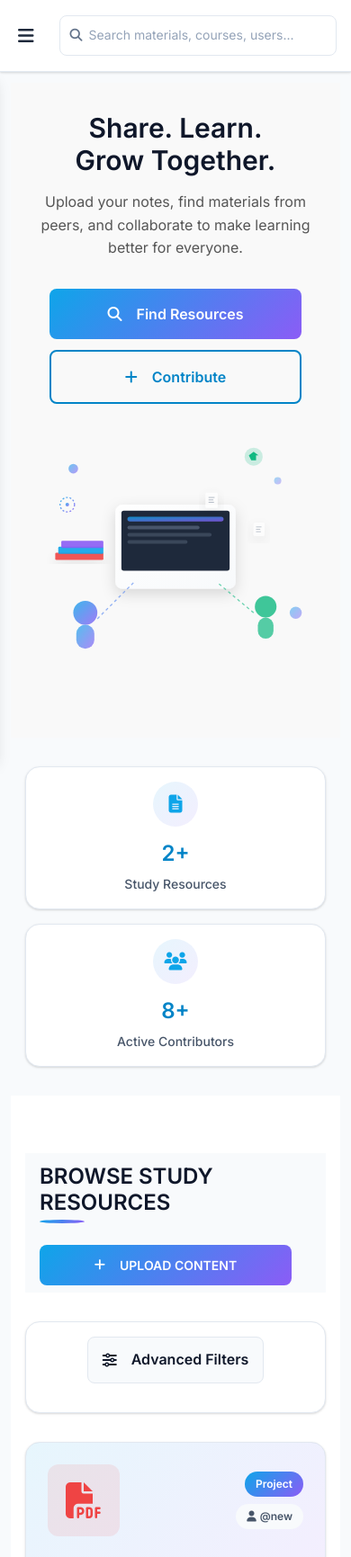
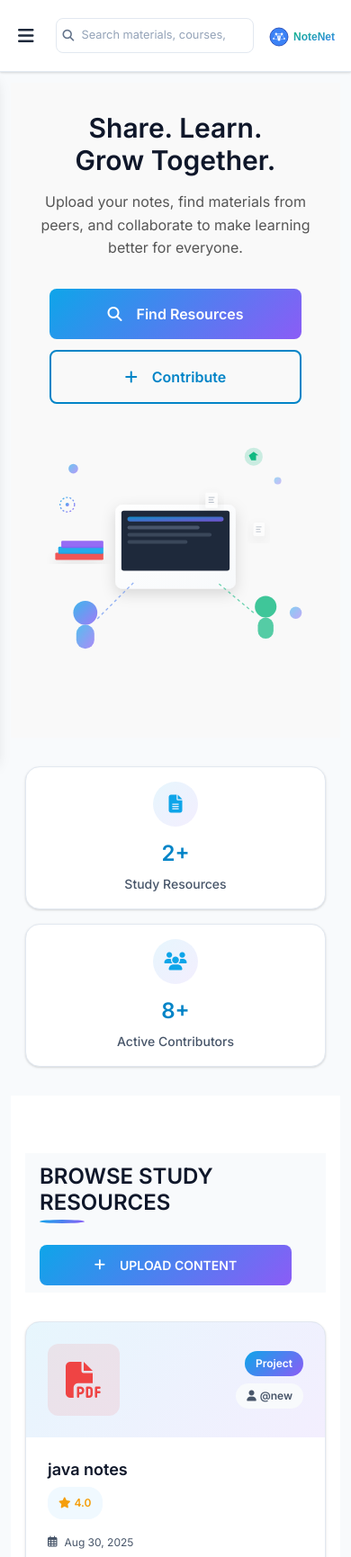
Before and after one commit to vivekkantariya/StudMate, a Django app: page / in a window 390 px wide. Shown: the top 1731 px of the page at 90% size. Run offline with Django 5.2, Linux system fonts and the light colour scheme; a user stored in the database is signed in; data comes from the database, SQL or seed files in the repository; both versions use the stored data as it was after the commit.

Commit message:
home desgin updated

```diff
--- a/content/templates/content/home.html
+++ b/content/templates/content/home.html
@@ -68,7 +68,7 @@
     </div>
 
     <!-- Search and Filter Bar -->
-    <div class="search-filter-card">
+    <!-- <div class="search-filter-card">
       <form method="GET" action="">
         <div class="filter-controls">
           <button class="filter-toggle" type="button" data-bs-toggle="collapse" data-bs-target="#filterCollapse"
@@ -77,7 +77,6 @@
           </button>
         </div>
 
-        <!-- Collapsible advanced filters -->
         <div class="collapse" id="filterCollapse">
           <div class="filter-options">
             <div class="filter-group">
@@ -108,9 +107,9 @@
                 <option value="name">Name A-Z</option>
               </select>
             </div>
-          </div>
+          </div> -->
 
-          <div class="filter-actions">
+          <!-- <div class="filter-actions">
             <a href="#" class="btn btn-outline-danger" onclick="resetFilters()">
               <i class="fas fa-times me-2"></i> Reset Filters
             </a>
@@ -120,7 +119,7 @@
           </div>
         </div>
       </form>
-    </div>
+    </div> -->
 
     <div class="resources-grid">
       {% for item in data %}
@@ -287,7 +286,7 @@
     </div>
 
     <div class="categories-grid">
-      <a href="?content_type=note" class="category-card">
+      <a href="?content_type=note#resources" class="category-card">
         <div class="category-icon note">
           <i class="fas fa-book"></i>
         </div>
@@ -295,7 +294,7 @@
         <p>{{ note_count }} resources</p>
       </a>
 
-      <a href="?content_type=ass" class="category-card">
+      <a href="?content_type=ass#resources" class="category-card">
         <div class="category-icon assignment">
           <i class="fas fa-tasks"></i>
         </div>
@@ -303,7 +302,7 @@
         <p>{{ assignment_count }} resources</p>
       </a>
 
-      <a href="?content_type=prac" class="category-card">
+      <a href="?content_type=prac#resources" class="category-card">
         <div class="category-icon practical">
           <i class="fas fa-flask"></i>
         </div>
@@ -311,7 +310,7 @@
         <p>{{ practical_count }} resources</p>
       </a>
 
-      <a href="?content_type=project" class="category-card">
+      <a href="?content_type=project#resources" class="category-card">
         <div class="category-icon project">
           <i class="fas fa-project-diagram"></i>
         </div>
--- a/static/css/layout.css
+++ b/static/css/layout.css
@@ -74,7 +74,7 @@
 
  .navbar-brand img {
    height: 32px;
-   margin-right: 0.5rem;
+   /* margin-right: 0.5rem; */
  }
 
  /* Search Container */
@@ -662,7 +662,20 @@
    color: var(--primary-hover);
  }
 
+ /* Logo display settings */
+ .desktop-logo {
+   display: inline-block;
+ }
+
+ .mobile-logo {
+   display: none;
+ }
+
  /* Responsive Design */
+/* Mobile Layout Fix - Add these changes to your layout.css */
+
+/* Update the existing @media (max-width: 992px) section with these changes: */
+
 @media (max-width: 992px) {
   .desktop-only {
     display: none;
@@ -674,6 +687,42 @@
 
   .mobile-menu-btn {
     display: flex;
+    order: 1; /* Hamburger on the left */
+    margin-right: 0;
+    flex-shrink: 0;
+  }
+
+  /* Mobile navbar layout: hamburger - search - logo */
+  .navbar {
+    justify-content: flex-start;
+    gap: 1rem;
+  }
+
+  .search-container {
+    order: 2; /* Search bar in the middle */
+    flex: 2; /* Give more space to search bar */
+    margin: 0;
+    max-width: none;
+  }
+
+  /* FIXED: Keep logo in navbar, not sidebar */
+  .navbar-brand.desktop-logo {
+    order: 3; /* Logo on the right */
+    margin-right: 0;
+    margin-left: auto;
+    flex-shrink: 0;
+    display: inline-block !important; /* Force display on mobile */
+    font-size: 1.1rem;
+  }
+
+  .navbar-brand.desktop-logo img {
+    height: 24px;
+  }
+
+  /* FIXED: Hide the mobile logo in sidebar completely */
+  .sidebar .mobile-logo,
+  .sidebar-actions .mobile-logo {
+    display: none !important;
   }
 
   .sidebar {
@@ -695,14 +744,6 @@
     margin-left: 0;
     padding: 1.5rem;
   }
-
-   .search-container {
-     margin: 0 1rem;
-   }
-
-   .navbar-brand {
-     margin-right: 1rem;
-   }
 }
 
  @media (max-width: 768px) {
@@ -712,15 +753,10 @@
 
    .navbar-brand {
      font-size: 1.25rem;
-     margin-right: 0.5rem;
    }
 
    .navbar-brand img {
      height: 28px;
-   }
-
-   .search-container {
-     margin: 0 0.5rem;
    }
 
    .search-bar input {
@@ -746,16 +782,26 @@
      display: none;
    }
 
-   .search-container {
-     margin: 0 0.25rem;
-   }
-
    .main-content {
      padding: 0.75rem;
    }
 
    .card {
      padding: 1rem;
+   }
+
+   .search-bar input {
+     font-size: 0.8rem;
+     padding: 0.5rem 1.75rem 0.5rem 1.75rem;
+   }
+
+   .search-icon {
+     left: 0.5rem;
+     font-size: 0.8rem;
+   }
+
+   .search-clear {
+     right: 0.5rem;
    }
  }
 
@@ -797,22 +843,58 @@
    }
  }
 
- /* Default: hide mobile logo, show desktop logo */
-.desktop-logo {
-    display: inline-block;
-}
-.mobile-logo {
-    display: none;
+ /* Active sidebar menu item */
+ .sidebar-menu a.active {
+   background-color: #eff6ff;
+   color: var(--primary-color);
+   font-weight: 600;
  }
 
-/* On small screens (mobile), hide navbar logo & show sidebar logo */
-@media (max-width: 992px) {
-    .desktop-logo {
-        display: none;
+ /* Sidebar actions */
+ .sidebar-actions {
+   padding: 1rem;
+   border-top: 1px solid var(--border-color);
  }
-    .mobile-logo {
-        display: block;
+
+ .sidebar-action-item {
+   display: flex;
+   align-items: center;
+   padding: 0.75rem 1rem;
+   color: var(--text-color);
+   text-decoration: none;
+   border-radius: 6px;
+   transition: all 0.2s ease;
+   font-weight: 500;
+   margin-bottom: 0.25rem;
+   background: none;
+   border: none;
+   width: 100%;
+   cursor: pointer;
+ }
+
+ .sidebar-action-item:hover {
+   background-color: #f1f5f9;
+   color: var(--text-color);
+   text-decoration: none;
+ }
+
+ .sidebar-action-item.primary {
+   background-color: var(--primary-color);
+   color: white;
+ }
+
+ .sidebar-action-item.primary:hover {
+   background-color: var(--primary-hover);
+   color: white;
+ }
+
+ .sidebar-action-item.logout-btn:hover {
+   background-color: #fef2f2;
+   color: var(--danger-color);
+ }
+
+ .sidebar-action-item i {
+   margin-right: 0.75rem;
+   width: 18px;
    text-align: center;
-        margin: 1rem 0;
  }
-}
--- a/templates/layout.html
+++ b/templates/layout.html
@@ -118,9 +118,6 @@
 
             <!-- Mobile Actions -->
             <div class="sidebar-actions mobile-only">
-                <a href="{% url 'home' %}" class="navbar-brand mobile-logo">
-        <img src="{% static 'images/logo.svg' %}" alt="Logo">
-    </a>
                 {% if user.is_authenticated %}
                     <a href="{% url 'profileview' request.user.id %}" class="sidebar-action-item">
                         <i class="fas fa-user"></i>
@@ -277,28 +274,28 @@
                     </div>
                     <div class="dropdown-section">
                         <div class="section-header">Browse by Type</div>
-                        <a href="/content/?content_type=note" class="dropdown-item">
+                        <a href="/content/?content_type=note#resources" class="dropdown-item">
                             <i class="fas fa-sticky-note item-icon"></i>
                             <div class="item-content">
                                 <div class="item-title">Notes</div>
                                 <div class="item-subtitle">Study notes and summaries</div>
                             </div>
                         </a>
-                        <a href="/content/?content_type=prac" class="dropdown-item">
+                        <a href="/content/?content_type=prac#resources" class="dropdown-item">
                             <i class="fas fa-code item-icon"></i>
                             <div class="item-content">
                                 <div class="item-title">Practicals</div>
                                 <div class="item-subtitle">Lab exercises and code</div>
                             </div>
                         </a>
-                        <a href="/content/?content_type=ass" class="dropdown-item">
+                        <a href="/content/?content_type=ass#resources" class="dropdown-item">
                             <i class="fas fa-tasks item-icon"></i>
                             <div class="item-content">
                                 <div class="item-title">Assignments</div>
                                 <div class="item-subtitle">Homework and projects</div>
                             </div>
                         </a>
-                        <a href="/content/?content_type=project" class="dropdown-item">
+                        <a href="/content/?content_type=project#resources" class="dropdown-item">
                             <i class="fas fa-project-diagram item-icon"></i>
                             <div class="item-content">
                                 <div class="item-title">Projects</div>
```
Also changed, not shown: db.sqlite3. Lines whose indentation alone changed are shown as unchanged.
